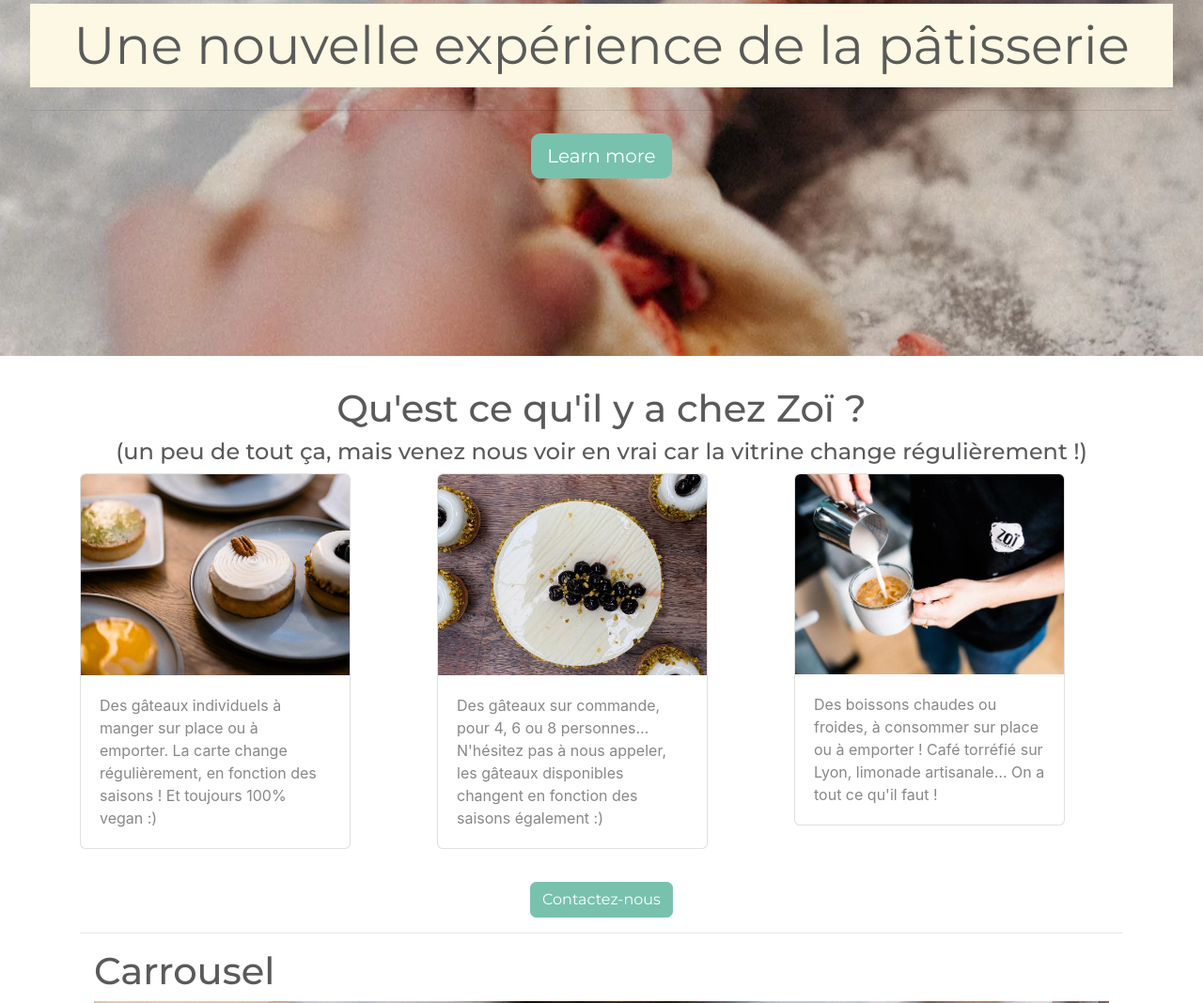
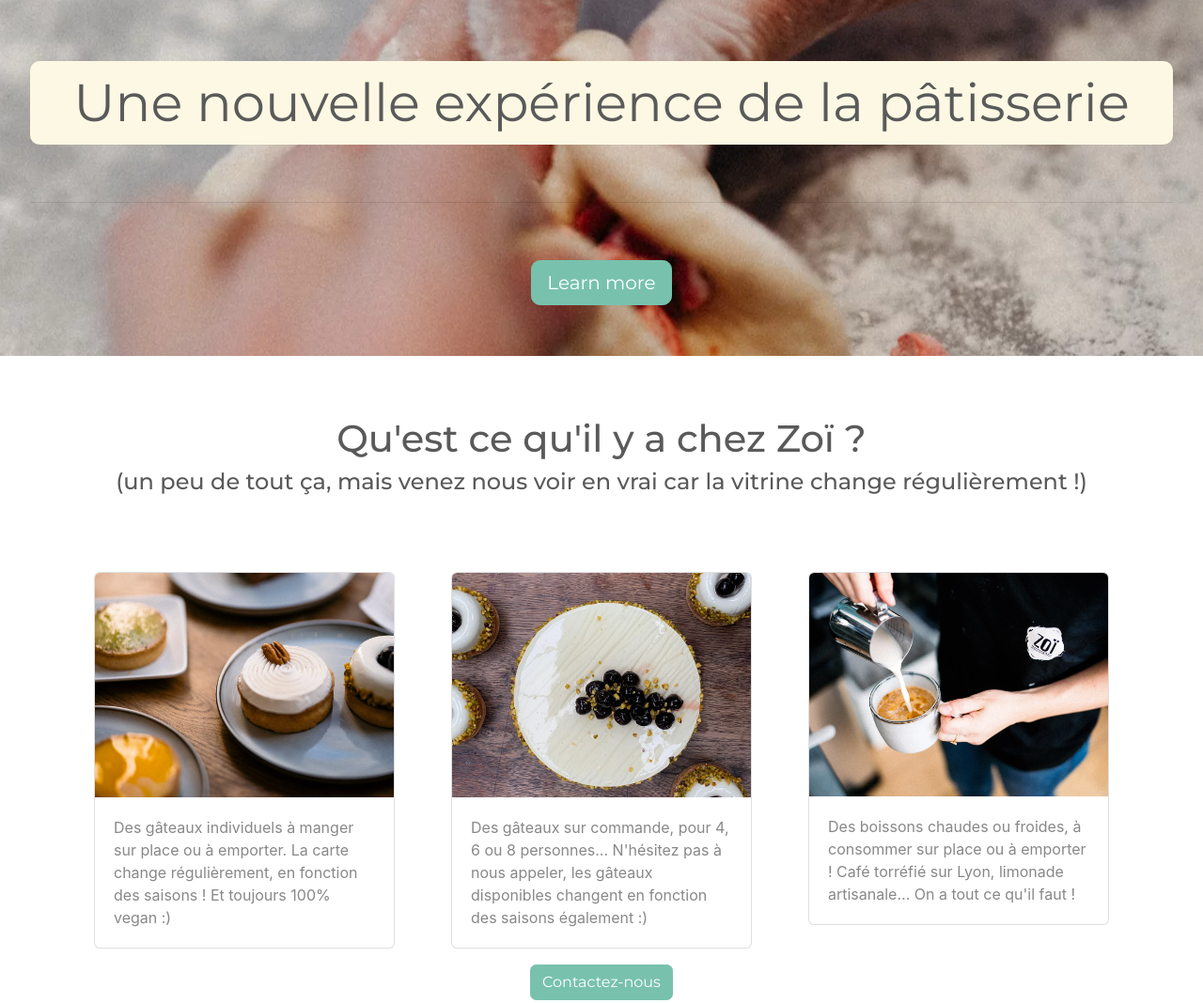
Before and after one commit to sassok/day-5, a plain HTML site: page index.html in a window 1280 px wide. Shown: the part 121-1189 px from the top of the page at 94% size. Drawn offline with nearby package versions, Linux system fonts and the light colour scheme.

Commit message:
responsive

```diff
--- a/index.html
+++ b/index.html
@@ -48,7 +48,7 @@
     <div class="jumbotron" style="background-image: url('image/header.webp');
       height: 500px;
       background-position: center;">
-  <h1 class="display-4 mark text-center" style="margin-top: 5%;">Une nouvelle expérience de la pâtisserie</h1>
+  <h1 class="display-4 mark text-center" style="margin-top: 10%; border-radius: 10px;">Une nouvelle expérience de la pâtisserie</h1>
     <hr class="my-4">
 
   <p class="lead text-center">
@@ -64,7 +64,7 @@
 <div class="container">
   <div class="row align-items-start">
     <div class="col">
-      <div class="card" style="width: 18rem;">
+      <div class="card" style="width: 20rem;">
   <img src="image/card1.webp" class="card-img-top" alt="...">
   <div class="card-body">
     <p class="card-text">Des gâteaux individuels à manger sur place ou à emporter. La carte change régulièrement, en fonction des saisons ! Et toujours 100% vegan :)</p>
@@ -72,7 +72,7 @@
 </div>
     </div>
     <div class="col">
-      <div class="card" style="width: 18rem;">
+      <div class="card" style="width: 20rem;">
   <img src="image/card2.webp" class="card-img-top" alt="...">
   <div class="card-body">
     <p class="card-text">
@@ -82,7 +82,7 @@
 </div>
     </div>
     <div class="col">
-      <div class="card" style="width: 18rem;">
+      <div class="card" style="width: 20rem;">
   <img src="image/card3.webp" class="card-img-top" alt="...">
   <div class="card-body">
     <p class="card-text">Des boissons chaudes ou froides, à consommer sur place ou à emporter !
--- a/styles.css
+++ b/styles.css
@@ -3,8 +3,8 @@
 }
 
 .card {
-  width: 18rem;
-  margin-bottom: 10%;
+  width: auto;
+  margin: 5% auto;
 }
 
 .container #demo {
@@ -14,3 +14,12 @@
 .nav-item a {
   color: white;
 }
+
+.text-center {
+	margin: 5% 0;
+}
+
+
+.container .col {
+	justify-content: center;
+}
```
